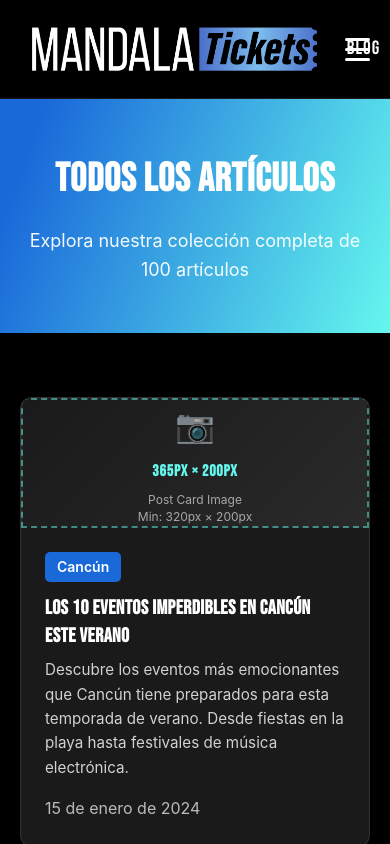
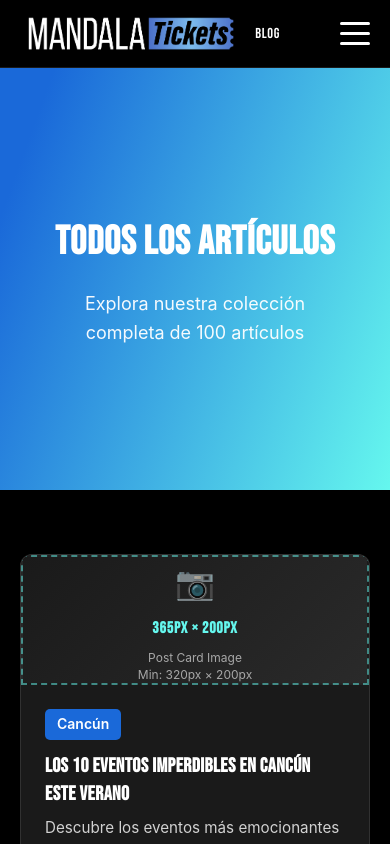
Before and after one commit to vvazquezcolina/blog-mt, a Next.js app: page /posts in a window 390 px wide. Shown: the top 844 px of the page. Built offline with nearby package versions, Linux system fonts and the light colour scheme.

Commit message:
style: update global CSS styles

```diff
--- a/app/globals.css
+++ b/app/globals.css
@@ -342,6 +342,20 @@ img {
 
   .header-content {
     flex-wrap: nowrap;
+    gap: 0.5rem;
+  }
+
+  .header {
+    padding: 1rem 0;
+  }
+
+  .logo img {
+    height: 35px;
+  }
+
+  .logo span {
+    font-size: 0.9rem;
+    margin-left: 5px !important;
   }
 
   /* Overlay when menu is open */
@@ -367,6 +381,20 @@ img {
 
   .hero .container {
     padding: 0 1rem;
+  }
+
+  .category-header {
+    padding: 4rem 0;
+    min-height: 40vh;
+  }
+
+  .category-header h1 {
+    font-size: 2rem;
+  }
+
+  .category-header p {
+    font-size: 1rem;
+    padding: 0 1.5rem;
   }
 
   .section-title {
@@ -758,8 +786,19 @@ img {
 .category-header {
   background: var(--gradient-primary);
   color: var(--white);
-  padding: 3rem 0;
+  padding: 5rem 0;
   text-align: center;
+  display: flex;
+  align-items: center;
+  justify-content: center;
+  min-height: 50vh;
+}
+
+.category-header .container {
+  display: flex;
+  flex-direction: column;
+  align-items: center;
+  justify-content: center;
 }
 
 .category-header h1 {
```
